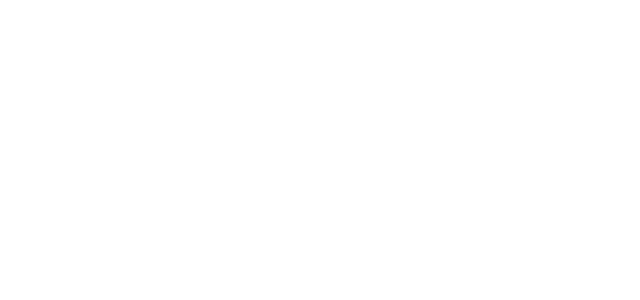
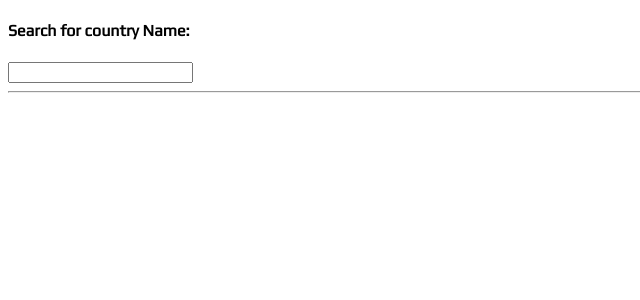
Before and after one commit to VenkateshNeeluru/chat-body, an Angular app: page / in a window 1280 px wide. Shown: the top 300 px of the page, without its empty margins (0-640 px from the left). Built offline with nearby package versions, Linux system fonts and the light colour scheme.

Commit message:
promises

```diff
--- a/src/app/app.component.html
+++ b/src/app/app.component.html
@@ -13,3 +13,5 @@
     </div>
   </form>
 </div> -->
+
+<app-promises></app-promises>
--- /dev/null
+++ b/src/app/promises/promises.component.html
@@ -0,0 +1,14 @@
+<div>
+    <h4>Search for country Name:</h4>
+    <input type="text" #country (keyup)="search(country.value)">
+</div>
+
+<hr>
+<div *ngIf="results.length > 0">
+    <ul>
+        <li *ngFor="let x of results">
+            {{x.name}}
+        </li>
+    </ul>
+
+</div>
--- /dev/null
+++ b/src/app/promises/promises.component.ts
@@ -0,0 +1,29 @@
+import { Component, OnInit } from '@angular/core';
+import { HttpClient } from '@angular/common/http';
+
+@Component({
+  selector: 'app-promises',
+  templateUrl: './promises.component.html',
+  styleUrls: ['./promises.component.scss']
+})
+export class PromisesComponent implements OnInit {
+  public results = [];
+  private _url: string = 'https://restcountries.eu/rest/v2/name/';
+
+
+  constructor(private _http: HttpClient) { }
+
+  ngOnInit(): void {
+  }
+
+
+  search(country: any) {
+    console.log(country);
+    this._http.get(this._url + country)
+    .toPromise().then((data: any) => {
+      console.log(data);
+      this.results = data;
+    });
+  }
+
+}
--- a/src/styles.scss
+++ b/src/styles.scss
@@ -1 +1,7 @@
 /* You can add global styles to this file, and also import other style files */
+
+@import url('https://fonts.googleapis.com/css2?family=Play&display=swap');
+
+body {
+    font-family: 'Play', sans-serif;
+}
```
Also changed, not shown: src/app/app.module.ts (+6 -2 lines), src/app/promises/promises.component.scss (added), 1 other file (tests, documents, lock files or other folders).
